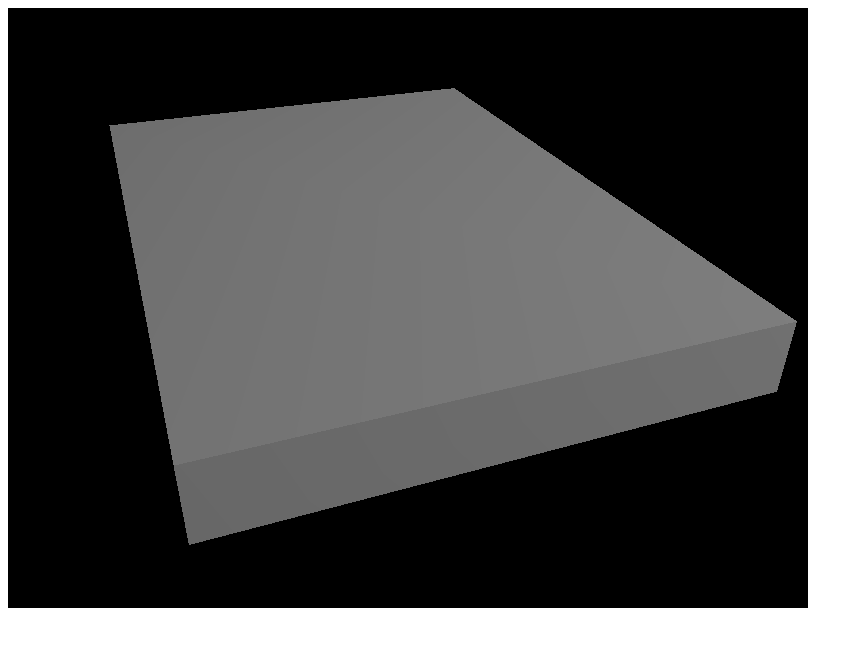
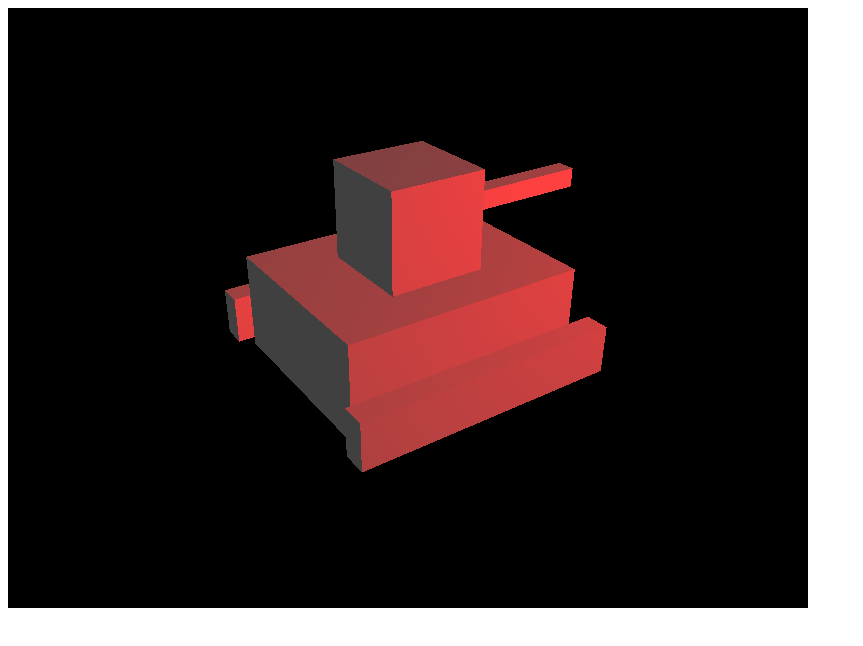
Before and after one commit to damonsmith/js-ballistics-3d, a plain HTML site: page index.html in a window 1280 px wide. Shown: the whole page, without its empty margins (0-863 px from the left). Drawn offline with Linux system fonts and the light colour scheme; animation ran at ten frames a second.

Commit message:
added the tank

```diff
--- a/index.html
+++ b/index.html
@@ -1,11 +1,13 @@
 <!DOCTYPE html>
 <html>
 <head>
-    <title>Turntable game</title>
+    <title>Tank Ballistics</title>
     <link rel="stylesheet" href="./css/game.css"/>
     <script src="./js/vendor/jquery-1.11.0.min.js"></script>
     <script src="./js/vendor/three.js"></script>
     <script src="./js/site/ballistics.js"></script>
+    <script src="./js/site/Tank.js"></script>
+
 </head>
 <body>
 <div id="container"></div>
--- /dev/null
+++ b/js/site/Tank.js
@@ -0,0 +1,98 @@
+function Tank() {
+
+    var material = new THREE.MeshLambertMaterial( { color: 0xFF0000 } );
+
+    this.parts = {};
+    this.parts.base = new THREE.Object3D();
+    var baseBox = new THREE.BoxGeometry( 5, 2, 4 );
+    var mesh = new THREE.Mesh( baseBox, material );
+    this.parts.base.add(mesh);
+
+    this.parts.turret = new THREE.Object3D();
+    var turretBox = new THREE.BoxGeometry( 2, 2, 2 );
+    var mesh = new THREE.Mesh( turretBox, material );
+    this.parts.turret.add(mesh);
+    this.parts.turret.position.y = 2;
+
+    this.parts.gun = new THREE.Object3D();
+    var gunBox = new THREE.BoxGeometry( 4, 0.4, 0.4 );
+    var mesh = new THREE.Mesh( gunBox, material );
+    this.parts.gun.add(mesh);
+
+    mesh.applyMatrix( new THREE.Matrix4().makeTranslation(2, 0, 0) );
+
+    this.parts.turret.add(this.parts.gun);
+
+    this.parts.leftTrack = new THREE.Object3D();
+    var leftTrackBox = new THREE.BoxGeometry( 5.5, 1, 0.5 );
+    var mesh = new THREE.Mesh( leftTrackBox, material );
+    this.parts.leftTrack.add(mesh);
+    this.parts.leftTrack.position.z = 2.5;
+    this.parts.leftTrack.position.y = -0.5;
+
+    this.parts.rightTrack = new THREE.Object3D();
+    var rightTrackBox = new THREE.BoxGeometry( 5.5, 1, 0.5 );
+    var mesh = new THREE.Mesh( rightTrackBox, material );
+    this.parts.rightTrack.add(mesh);
+    this.parts.rightTrack.position.z = -2.5;
+    this.parts.rightTrack.position.y = -0.5;
+
+    this.container = new THREE.Object3D();
+    this.container.add(this.parts.base);
+    this.container.add(this.parts.turret);
+    this.container.add(this.parts.leftTrack);
+    this.container.add(this.parts.rightTrack);
+
+    this.keys = {};
+    var self = this;
+    window.addEventListener("keydown", function(event) {
+        if (event.keyCode == 40) {
+            self.keys.down = true;
+        }
+        else if (event.keyCode == 38) {
+            self.keys.up = true;
+        }
+        else if (event.keyCode == 37) {
+            self.keys.left = true;
+        }
+        else if (event.keyCode == 39) {
+            self.keys.right = true;
+        }
+    });
+
+    window.addEventListener("keyup", function(event) {
+        if (event.keyCode == 40) {
+            self.keys.down = false;
+        }
+        else if (event.keyCode == 38) {
+            self.keys.up = false;
+        }
+        else if (event.keyCode == 37) {
+            self.keys.left = false;
+        }
+        else if (event.keyCode == 39) {
+            self.keys.right = false;
+        }
+    });
+
+}
+
+
+Tank.prototype.step = function(delta) {
+    if (this.keys.up) {
+        this.parts.gun.rotation.z += delta;
+    }
+    if (this.keys.down) {
+        this.parts.gun.rotation.z -= delta;
+    }
+    if (this.keys.left) {
+        this.parts.turret.rotation.y += delta;
+    }
+    if (this.keys.right) {
+        this.parts.turret.rotation.y -= delta;
+    }
+}
+
+Tank.prototype.addToScene = function(scene) {
+    scene.add(this.container);
+};
--- a/js/site/ballistics.js
+++ b/js/site/ballistics.js
@@ -1,14 +1,14 @@
 (function ($, window) {
     "use strict";
 
-    var recordTexture =
-        THREE.ImageUtils.loadTexture("./images/textures/vinyl/texture-512x512-vinyl-chuckrock.png",
-            THREE.UVMapping,
-            undefined,
-            function(e) {
-                console.log("Error",e);
-            }
-        );
+    // var recordTexture =
+    //     THREE.ImageUtils.loadTexture("./images/textures/vinyl/texture-512x512-vinyl-chuckrock.png",
+    //         THREE.UVMapping,
+    //         undefined,
+    //         function(e) {
+    //             console.log("Error",e);
+    //         }
+    //     );
 
 
     window.onload = function() {
@@ -25,17 +25,10 @@
             0.1,            // Near plane
             10000           // Far plane
         );
-        camera.position.set( -3, 3, 4 );
+        camera.position.set( -8, 8, 12 );
         camera.lookAt( scene.position );
-
-        var combined = new THREE.Object3D();
-
-        var recordCombined = new THREE.Object3D();
-        recordCombined.add(base())
-        combined.add(recordCombined);
-        combined.rotation.y=0;
-
-        scene.add( combined );
+        var tank = new Tank();
+        tank.addToScene(scene);
 
         var light = new THREE.PointLight( 0xFFFFFF );
         light.position.set( 10, 7, 10 );
@@ -44,11 +37,13 @@
         var ambient = new THREE.AmbientLight( 0x404040 ); // soft white light
         scene.add( ambient );
 
-
         var clock = new THREE.Clock;
 
         function render() {
-            recordCombined.rotation.y -= clock.getDelta();
+            var delta = clock.getDelta();
+
+            tank.step(delta);
+
             renderer.render(scene, camera);
 
             requestAnimationFrame(render);
@@ -57,16 +52,5 @@
         render();
     };
 
-    var baseHeight = 0.5, baseWidth = 5, baseDepth=3.5;
-
-    var base = function() {
-        var geometry = new THREE.CubeGeometry(baseWidth,baseHeight,baseDepth); /* 80cm x 50cm x 10cm */
-        var material = new THREE.MeshLambertMaterial( { color: 0x808080 } );
-        var mesh = new THREE.Mesh( geometry, material );
-        mesh.position.x=0.8;
-        mesh.position.y = baseHeight/2;
-        return mesh;
-    }
-
 
 })($, window);
```
